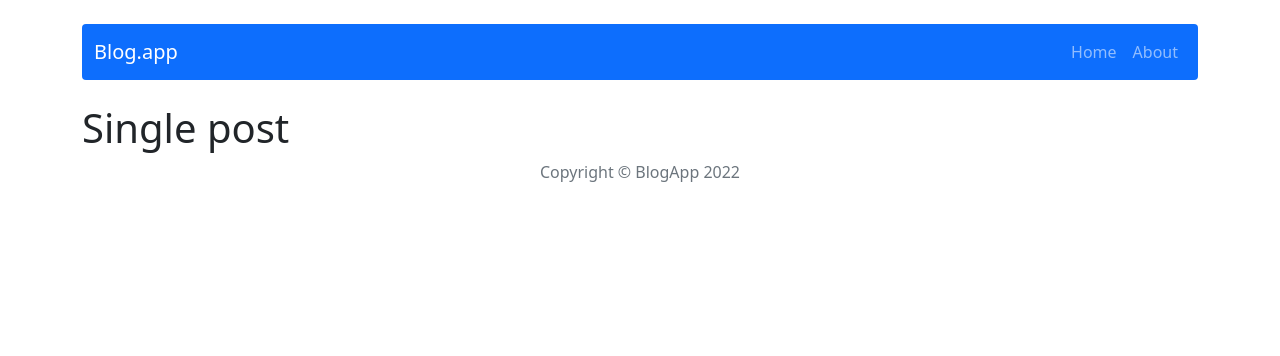
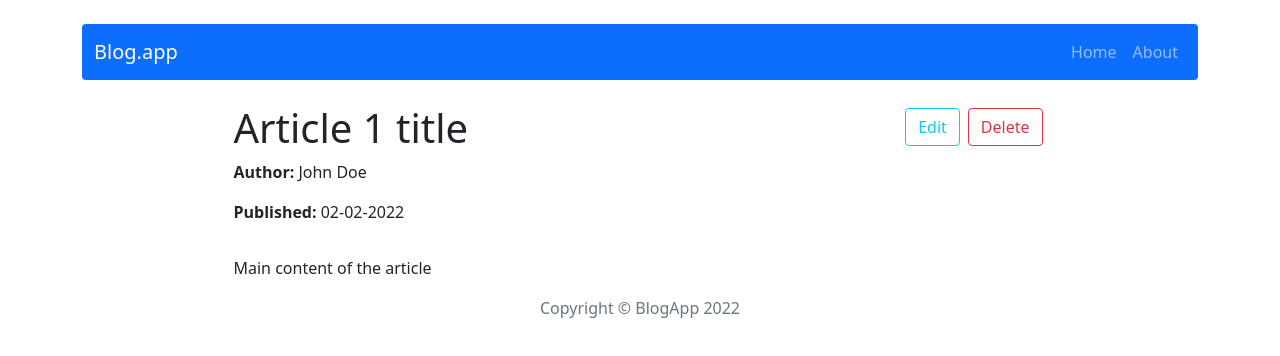
Before and after one commit to Krzemir/CRUD-blog, a React (Create React App) app: page /post/view/1 in a window 1280 px wide. Shown: the top 356 px of the page. Built offline with nearby package versions, Linux system fonts and the light colour scheme.

Commit message:
Delete post fn add

```diff
--- a/src/App.js
+++ b/src/App.js
@@ -19,7 +19,7 @@ function App() {
         <Route path="/about" element={<About />} />
         <Route path="post/view/:postId" element={<Post />} />
         <Route path="post/add" element={<PostAdd />} />
-        <Route path="post/edit"element={<PostEdit />} />
+        <Route path="post/edit/:postId"element={<PostEdit />} />
         <Route path="*" element={<NotFound />} />
       </Routes>
       <Footer />
--- a/src/components/features/PostList.js
+++ b/src/components/features/PostList.js
@@ -1,11 +1,11 @@
 import { Container, Row } from "react-bootstrap";
 import { useSelector } from "react-redux";
-import { selectAllPosts } from "../../redux/postsRedux";
+import { getAllPosts } from "../../redux/postsRedux";
 import PostCard from "./PostCard";
 
 
 const PostList = () => {
-    const allPosts = useSelector(selectAllPosts);
+    const allPosts = useSelector(getAllPosts);
 
     return (
         <Container>
--- a/src/components/pages/Post.js
+++ b/src/components/pages/Post.js
@@ -1,11 +1,74 @@
-//import { useParams } from "react-router-dom";
+import { Button, Col, Container, Row } from "react-bootstrap";
+import { useDispatch } from "react-redux";
+import { useSelector } from "react-redux";
+import { Link, Navigate, useParams } from "react-router-dom";
+import { getPostById } from "../../redux/postsRedux";
+import { deletePost } from "../../redux/postsRedux";
+import React, { useState } from 'react';
+import Modal from 'react-bootstrap/Modal';
 
 const Post = () => {
+    const [show, setShow] = useState(false);
 
-    //const {postId} = useParams();
+    const handleClose = () => setShow(false);
+    const handleShow = () => setShow(true);
 
+    const {postId} = useParams();
+    const postData = useSelector(state => getPostById( state, postId));
+
+    const dispatch = useDispatch();
+
+const deleteThisPost = (e) => {
+    e.preventDefault();
+    dispatch(deletePost(postId));
+
+}
+
+    if(!postData) return <Navigate to="/" />
     return (
-        <h1>Single post</h1>
+    <>
+        <Container>
+            <Row className="justify-content-center">
+            <Col lg={6}><h1>{postData.title}</h1></Col>
+            <Col lg={3} className="text-end" >
+                <Link to={`/post/edit/${postId}`}>
+            <Button variant="outline-info" className="m-1 ">Edit</Button>
+                </Link>
+            <Button variant="outline-danger" className="m-1" onClick={handleShow}>Delete</Button>
+            </Col>
+            </Row>
+            <Row className="justify-content-center">
+            <Col lg={9}>
+            <p><span className="fw-bold">Author: </span>{postData.author} </p>
+            <p><span className="fw-bold">Published: </span> {postData.publishedDate}</p>
+            </Col>
+            </Row>
+            <Row className="justify-content-center">
+                <Col lg={9}>
+            <p className="my-3">{postData.content}</p>
+            </Col>
+            </Row>
+        </Container>
+
+        <Modal show={show} onHide={handleClose}>
+            <Modal.Header closeButton>
+                <Modal.Title>Are you sure?</Modal.Title>
+            </Modal.Header>
+            <Modal.Body>
+                <p>This operation will completely remove this post from the app!</p>
+                <p>Are you sure you want to do that?</p>
+            </Modal.Body>
+            <Modal.Footer>
+                <Button variant="secondary" onClick={handleClose}>
+                Cancel
+                </Button>
+                <Button variant="danger" onClick={deleteThisPost}>
+                Remove
+                </Button>
+            </Modal.Footer>
+        </Modal>
+    </>
+
      );
 }
 
--- a/src/components/pages/PostEdit.js
+++ b/src/components/pages/PostEdit.js
@@ -1,4 +1,12 @@
+import { useSelector } from "react-redux";
+import {  useParams } from "react-router-dom";
+import { getPostById } from "../../redux/postsRedux";
+
 const PostEdit = () => {
+
+    const {postId} = useParams();
+    const postData = useSelector(state => getPostById( state, postId));
+
     return (
         <h1>Edit post</h1>
      );
--- a/src/redux/postsRedux.js
+++ b/src/redux/postsRedux.js
@@ -1,13 +1,21 @@
 //selectors
 
-export const selectAllPosts = state => state.posts;
+export const getAllPosts = state => state.posts;
+export const getPostById = ({ posts }, postId) => posts.find(post => post.id === postId);
 
 //actions
 const createActionName = actionName => `app/posts/${actionName}`;
+const DELETE_POST = createActionName ('DELETE_POST')
 
 //action creators
+
+export const deletePost = payload => ({type: DELETE_POST, payload});
+
+
 const postsReducer = (statePart = [], action) => {
     switch (action.type) {
+        case DELETE_POST:
+            return statePart.filter(post => post.id !== action.payload)
 
         default: return statePart;
     };
```
